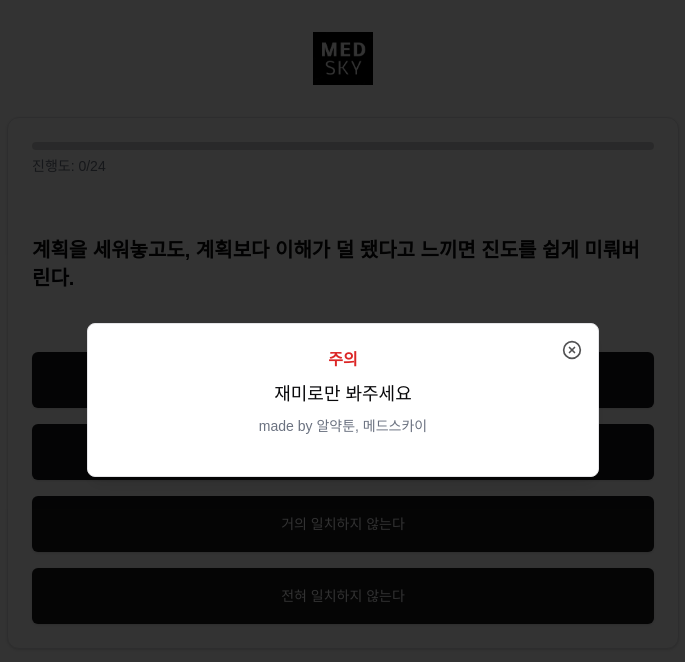
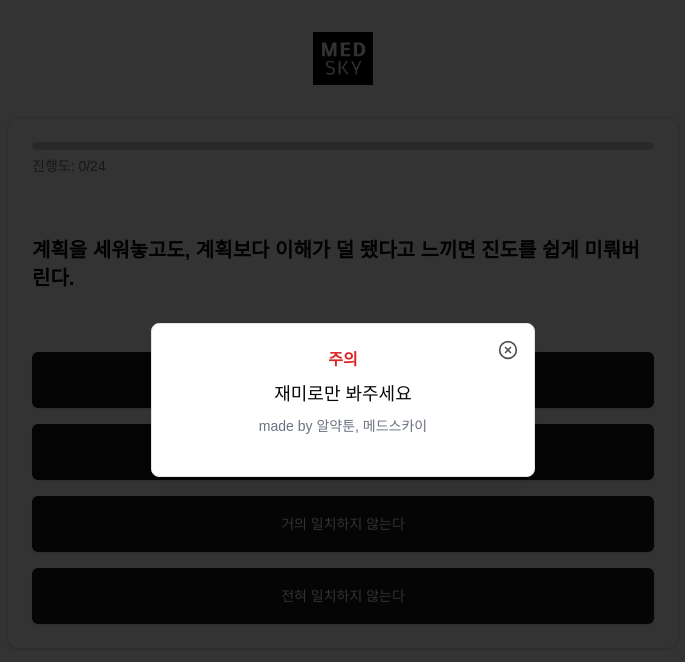
Before and after one commit to juiceple/typeofstudy, a Next.js app: page / in a window 1280 px wide. Shown: the top 662 px of the page, without its empty margins (297-982 px from the left). Built offline with nearby package versions, Linux system fonts and the light colour scheme; a web font is replaced by a local one.

Commit message:
이미지 업데이트 인스타그램 버튼 변경 질문 업뎃 버튼 이름 변경

```diff
--- a/src/app/page.tsx
+++ b/src/app/page.tsx
@@ -4,7 +4,7 @@ import { Questions } from './types';
 import { Progress } from '@/components/ui/progress';
 import { Button } from '@/components/ui/button';
 import { Card, CardContent, CardHeader } from '@/components/ui/card';
-import { AlertDialog, AlertDialogTitle, AlertDialogContent} from '@/components/ui/alert-dialog';
+import { AlertDialog, AlertDialogTitle, AlertDialogContent } from '@/components/ui/alert-dialog';
 import Image from 'next/image';
 import { useRouter } from 'next/navigation';
 import { CircleX } from 'lucide-react';
@@ -47,7 +47,7 @@ export default function Home() {
     <main className="container mx-auto px-4 py-8">
       <AlertDialog open={showAlert} onOpenChange={setShowAlert}>
         <AlertDialogTitle></AlertDialogTitle>
-        <AlertDialogContent>
+        <AlertDialogContent className="mx-auto max-w-sm rounded-lg">
           <div className="space-y-2 text-center">
             <div className="text-m text-red-600 font-bold">주의</div>
             <div className="text-lg">재미로만 봐주세요</div>
@@ -55,7 +55,7 @@ export default function Home() {
           </div>
           <div className="flex justify-center">
             <button
-            onClick={() => setShowAlert(false)}
+              onClick={() => setShowAlert(false)}
               className="absolute right-4 top-4 rounded-sm opacity-70 ring-offset-background transition-opacity hover:opacity-100 focus:outline-none focus:ring-2 focus:ring-ring focus:ring-offset-2"
             >
               <CircleX className="h-5 w-5" />
@@ -63,6 +63,7 @@ export default function Home() {
           </div>
         </AlertDialogContent>
       </AlertDialog>
+
 
       <div className="flex justify-center mb-8">
         <Image
```
